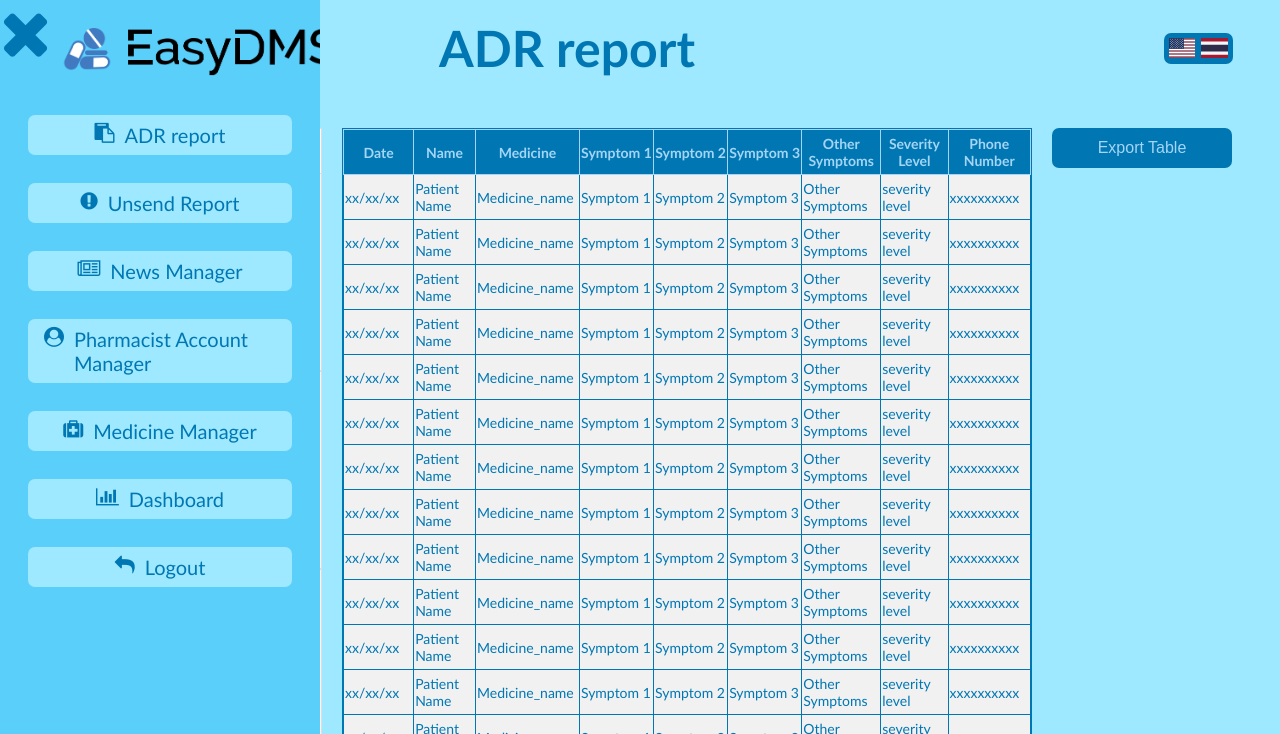
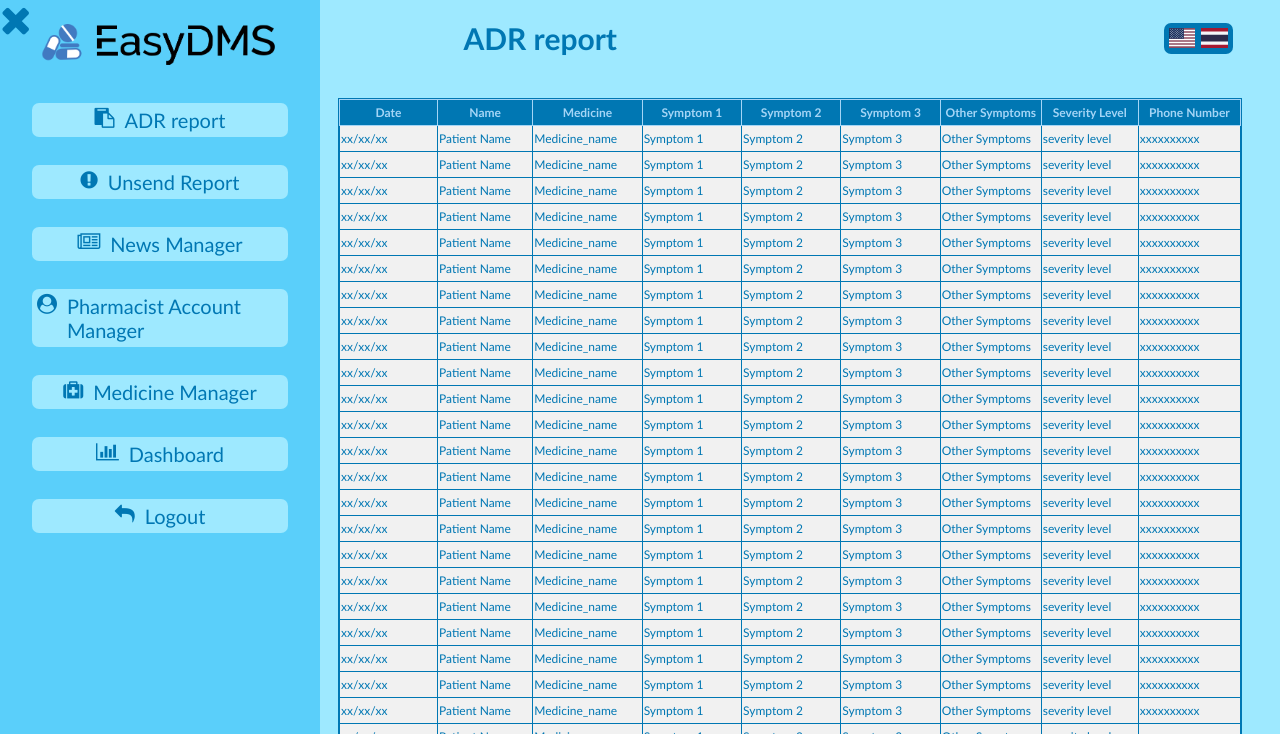
Before and after one commit to hamikosan/easydmsfront, a website: page report_page.html in a window 1280 px wide. Both pictures are taken after a click on the link 45 px from the left and 62 px from the top of the page. Shown: the top 734 px of the page. Drawn offline with nearby package versions, Linux system fonts and the light colour scheme.

Commit message:
commited

```diff
--- a/navbar.html
+++ b/navbar.html
@@ -1,9 +1,9 @@
 <nav class="navigation hide" id="navigation">
     <a class="close-icon" id="close-icon"><i class="fa fa-close" ></i></a>
     <ul class="nav-list">
-        <div style="display: flex;">
+        <div class="navhead">
             <span class="close-icon" onclick="showIconBar()"><i class="fa fa-close"></i></span>
-            <img style="height: fit-content;width: 300px;" src="image/logo.png">
+            <img src="image/logo.png">
         </div>
         <li class="nav-item"><a href="report_page.html"  ><i class="fa fa-clipboard"></i> <div id="adr-header"></div></a></li>
         <li class="nav-item"><a href="report_check_page.html"><i class="fa fa-exclamation-circle"></i> <div id="track-header"></div></a></li>
--- a/news page/newsstyle.css
+++ b/news page/newsstyle.css
@@ -16,7 +16,7 @@ h4{
     font-size: 65px;
     margin: 0;
     color: #0077b3;
-    margin-left: 180px;
+    margin-left: 10%;
 }
 a,.newsusern{
     color: #cdda95;
@@ -114,7 +114,7 @@ input.forchecksize{
     }
 }
 
-@media screen and (min-width: 460px) and (Max-width: 1024px){
+@media screen and (min-width: 460px) and (Max-width: 1350px){
     .container{
         margin: 15px;
         padding: 15px;
@@ -141,9 +141,10 @@ input.forchecksize{
     }
     h4{
         font-size: 30px;
-        margin-left: 120px;
+        margin-left: 10%;
     }
 }
+
 header{
     margin-inline: 10px;
 }
@@ -218,6 +219,29 @@ header{
     margin-top: 15px;
 }
 
+@media screen and (min-width: 460px) and (Max-width: 1350px){
+    .navigation{
+        max-height: auto;
+    }
+
+    .close-icon i{
+        font-size:30px;
+    }
+
+    .nav-item a{
+        /*float:left;*/
+        display:flex;
+        margin-inline: 1%;
+        padding: 5px;
+        margin-left: 10%;
+        margin-right: 10%;
+    }
+
+
+    .bar-icon{
+        font-size: 30px;
+    }
+}
 @media screen and (max-width: 460px){
     .navigation{
         max-height: auto;
@@ -353,7 +377,7 @@ header{
         height: 30px;
     }
 }
-@media screen and (min-width: 460px) and (Max-width: 1024px){
+@media screen and (min-width: 460px) and (Max-width: 135px){
     .add_row{
         display: block;
         margin-left: 106px;
@@ -435,7 +459,7 @@ header{
     margin-top: 20px;
 
 }
-@media screen and (min-width: 460px) and (Max-width: 1024px){
+@media screen and (min-width: 460px) and (Max-width: 1350px){
 
     .page_add_button,.page_addurl_button{
         margin-top: 0px;
@@ -548,7 +572,7 @@ header{
     margin-bottom: 15px;
     align-self: center
 }
-@media screen and (min-width: 460px) and (Max-width: 1024px){
+@media screen and (min-width: 460px) and (Max-width: 1350px){
     .radio-visual{
         width: fit-content;
 
@@ -642,3 +666,15 @@ header{
 .language_flag span.fi-th{
     margin-left: 6px;
 }
+.navhead{
+    display: flex;
+}
+.navhead img{
+    height: fit-content;
+    width: 300px;
+}
+@media screen and (min-width: 460px) and (Max-width: 1350px){
+    .navhead img{
+        width: 80%;
+    }
+}
--- a/style.css
+++ b/style.css
@@ -15,7 +15,7 @@ h1{
 h4{
     font-size: 50px;
     margin: 0;
-    margin-left: 100px;
+    margin-left: 10%;
 }
 a{
     color: #cdda95;
@@ -47,7 +47,7 @@ img{
 
 }
 
-@media screen and (min-width: 460px) and (Max-width: 1024px){
+@media screen and (min-width: 460px) and (Max-width: 1350px){
     .container{
         margin: 15px;
         padding: 15px;
@@ -62,7 +62,7 @@ img{
         font-size: 30px;
     }
     h4#track-header{
-        margin-left: 120px;
+        margin-left: 10%;
     }
 }
 header{
@@ -143,17 +143,17 @@ header{
     .navigation{
         max-height: auto;
     }
-
     .close-icon i{
         font-size:30px;
     }
 
     .nav-item a{
-        float:left;
-        display:inline;
-        margin-inline: 3px;
-        font-size: 10px;
+        /*float:left;*/
+        display:flex;
+        margin-inline: 1%;
         padding: 5px;
+        margin-left: 10%;
+        margin-right: 10%;
     }
 
     .bar-icon,h4{
@@ -161,7 +161,29 @@ header{
     }
 
 }
+@media screen and (min-width: 460px) and (Max-width: 1350px){
+    .navigation{
+        max-height: auto;
+    }
 
+    .close-icon i{
+        font-size:30px;
+    }
+
+    .nav-item a{
+        /*float:left;*/
+        display:flex;
+        margin-inline: 1%;
+        padding: 5px;
+        margin-left: 10%;
+        margin-right: 10%;
+    }
+
+
+    .bar-icon,h4{
+        font-size: 30px;
+    }
+}
 /*report page searching filtering*/
 /* The search field */
 #myInput,#myInput2 {
@@ -263,7 +285,7 @@ header{
     border-radius: 7px;
     margin-left: 20px;
 }
-@media screen and (min-width: 460px) and (Max-width: 1024px){
+@media screen and (min-width: 460px) and (Max-width: 1350px){
     .container{
         display: block;
     }
@@ -320,7 +342,7 @@ header{
     width: 880px;
 }
 
-@media screen and (min-width: 460px) and (Max-width: 1024px){
+@media screen and (min-width: 460px) and (Max-width: 1350px){
     .report-check-row button{
         margin-left: 300px;
         margin-bottom: 15px;
@@ -453,6 +475,7 @@ header{
     border-style: none;
     border-radius: 7px;
 }
+
 @media screen and (min-width: 460px) and (Max-width: 1350px){
     .interactable-section{
         margin-left: 50px;
@@ -596,3 +619,16 @@ cursor: pointer;
     text-align: center;
     margin: 40.5%;
 }
+
+.navhead{
+    display: flex;
+}
+.navhead img{
+    height: fit-content;
+    width: 300px;
+}
+@media screen and (min-width: 460px) and (Max-width: 1350px){
+    .navhead img{
+        width: 80%;
+    }
+}
```
Also changed, not shown: Dashboard/dasnavbar.html (+2 -2 lines), news page/newsnavbar.html (+2 -2 lines).
